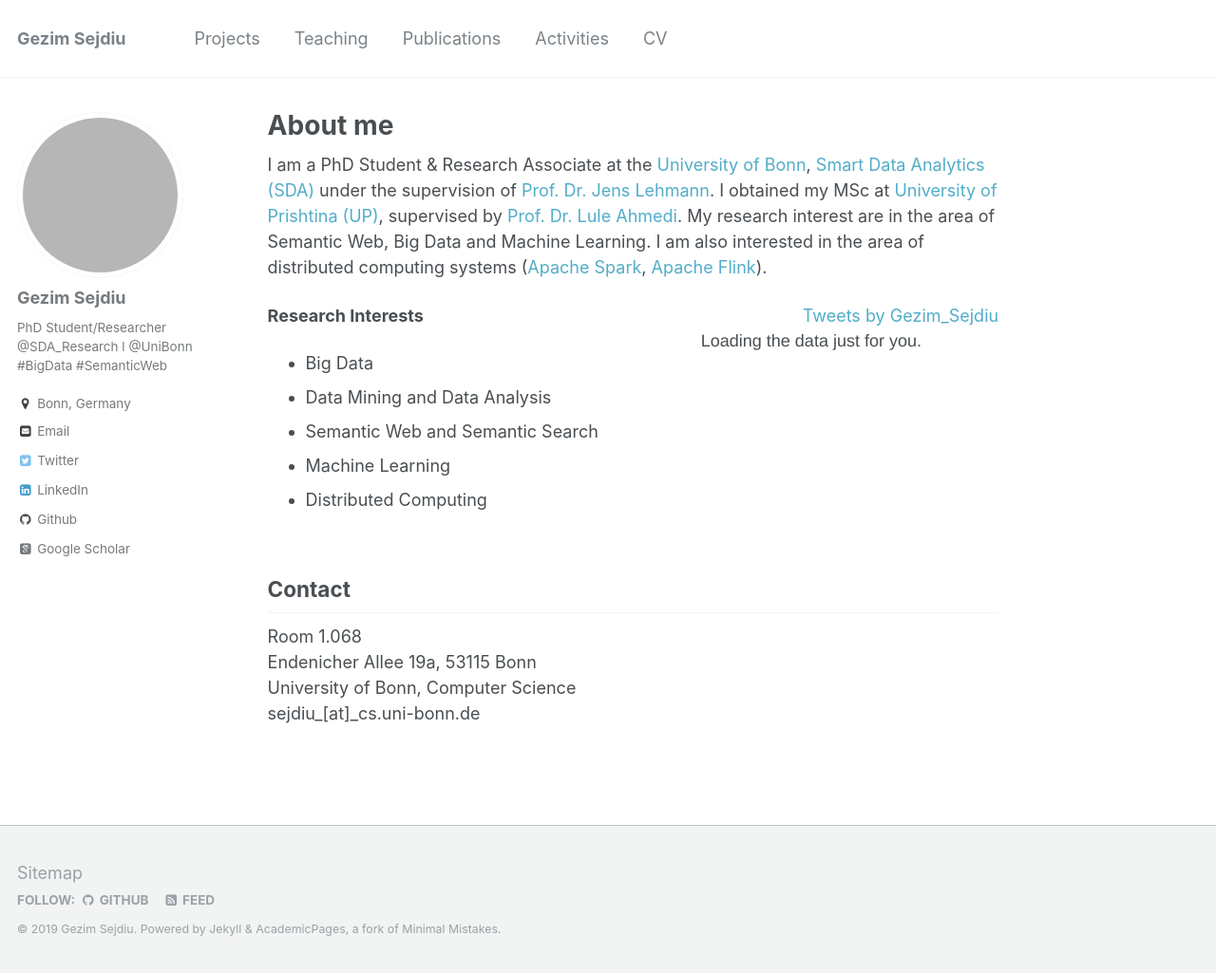
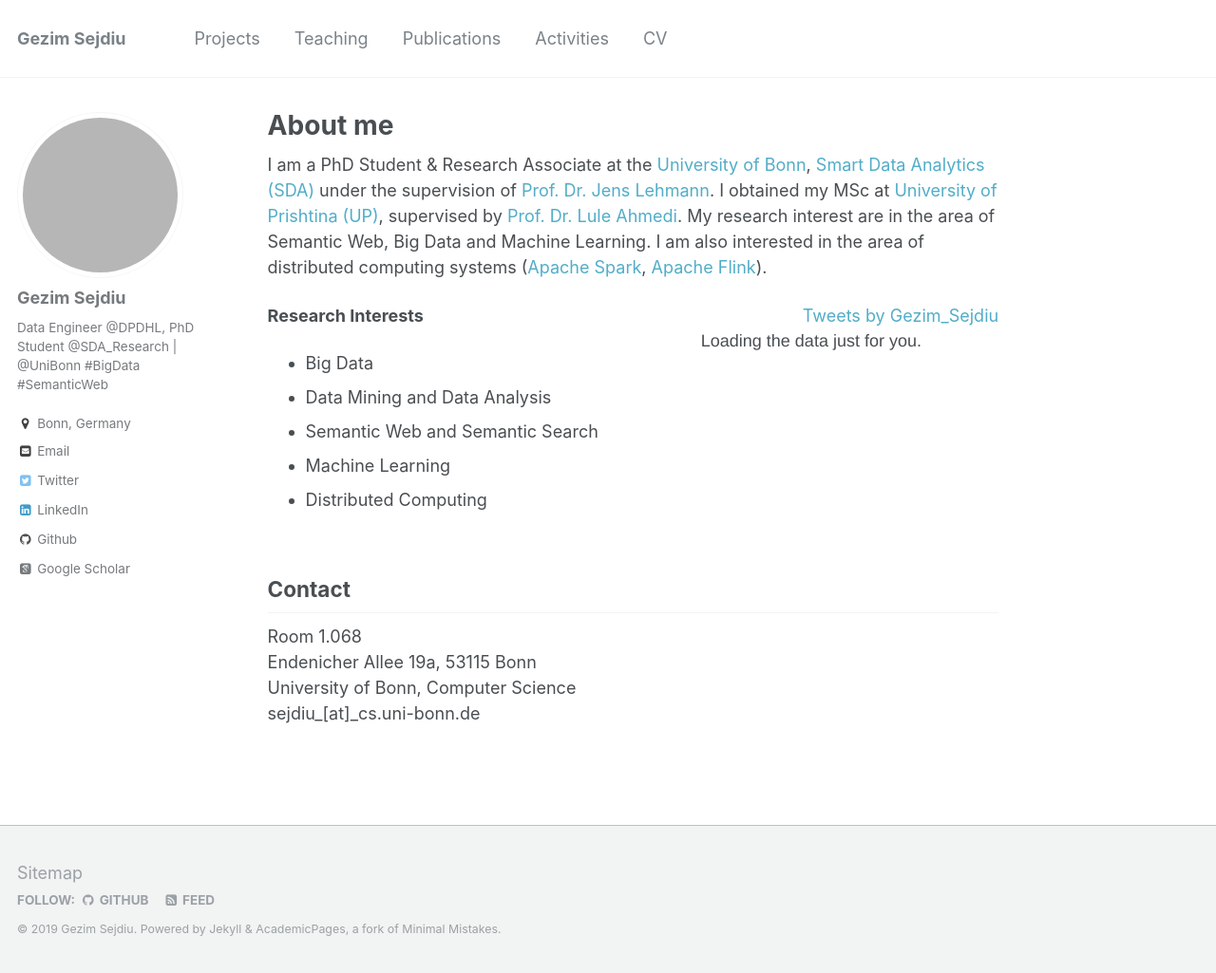
Before and after one commit to GezimSejdiu/gezimsejdiu.github.io, a Jekyll site: the page built from _pages/about.md, in a window 1280 px wide and 1025 px high. Shown: the whole window at 95% size. Built offline with Jekyll 4.4.1, drawn with Linux system fonts in a browser that asks for light colours; some web fonts are replaced; comment, search, counter and statistics services are not loaded; grey boxes are pictures that could not be loaded.

Commit message:
Update Job status

```diff
--- a/_config.yml
+++ b/_config.yml
@@ -10,7 +10,7 @@ locale                   : "en-US"
 title                    : "Gezim Sejdiu"
 title_separator          : "-"
 name                     : &name "Gezim Sejdiu"
-description              : &description "Research Associate and PhD Student @uni.bonn"
+description              : &description "Data Engineer at Deutsche Post DHL Group, PhD Student at University of Bonn"
 url                      : https://gezimsejdiu.github.io/ # the base hostname & protocol for your site e.g. "https://mmistakes.github.io"
 baseurl                  : "" # the subpath of your site, e.g. "/blog"
 repository               : "GezimSejdiu/gezimsejdiu.github.io"
@@ -80,7 +80,7 @@ analytics:
 author:
   name             : "Gezim Sejdiu"
   avatar           : "https://avatars3.githubusercontent.com/u/5259296?s=400&u=2923073a71257798968eb57c860c45d4e7a18d72&v=4"
-  bio              : "PhD Student/Researcher @SDA_Research l @UniBonn #BigData #SemanticWeb"
+  bio              : "Data Engineer @DPDHL, PhD Student @SDA_Research | @UniBonn #BigData #SemanticWeb"
   location         : "Bonn, Germany"
   employer         :
   googlescholar    : "https://scholar.google.com/citations?user=Lpbwr9oAAAAJ&hl=en"
```
